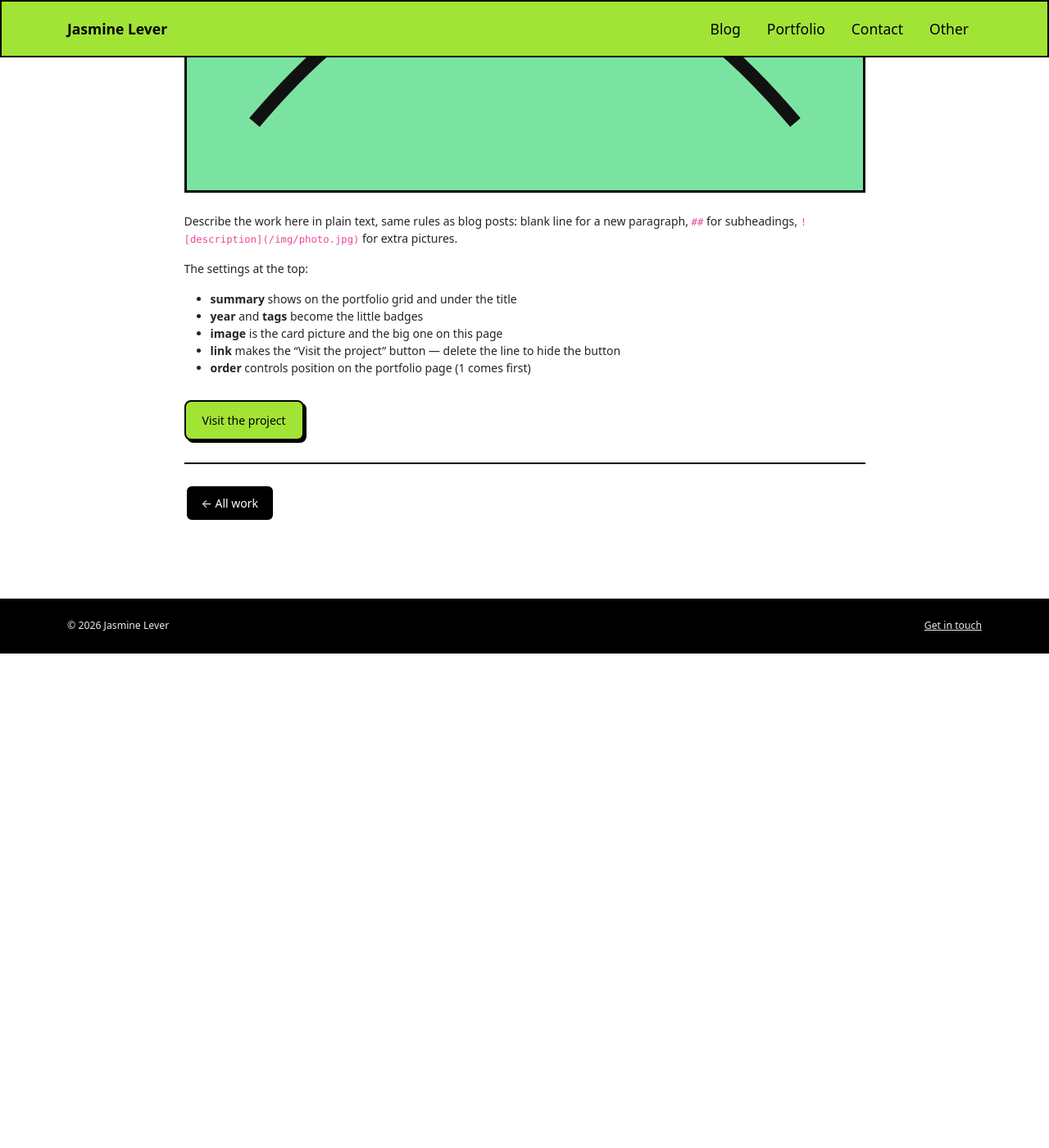
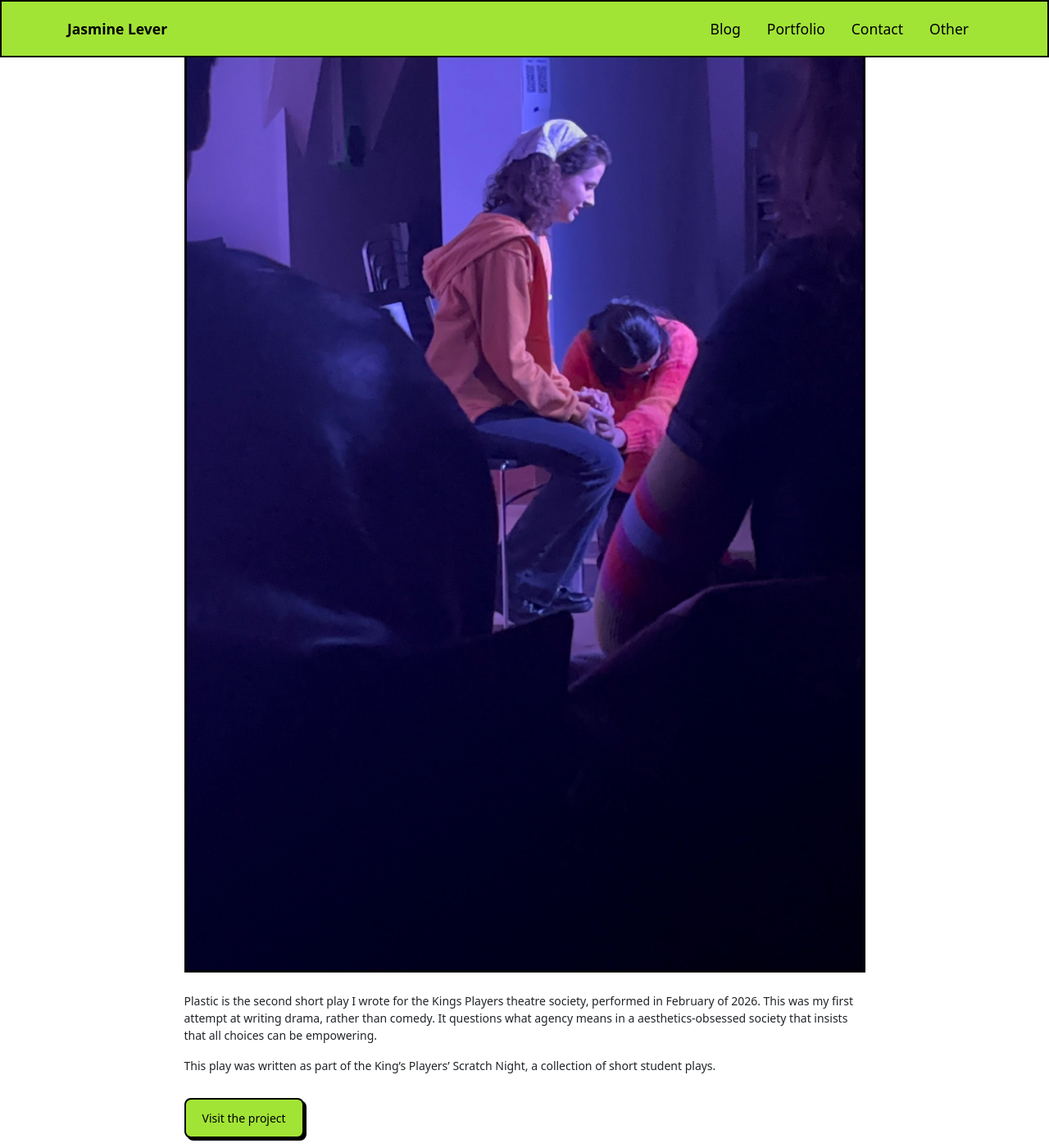
Before and after one commit to jasminelx/jasminelx.github.io, a Jekyll site: the page built from _projects/project-three.md, in a window 1280 px wide and 1400 px high, scrolled down 567 px. Shown: the whole window at 82% size. Built offline with Jekyll 4.4.1, drawn with Linux system fonts in a browser that asks for light colours; before the commit the page ends 1364 px from its top, so only the background shows below that; some of the changed text lies outside the part shown.

Commit message:
Update project-three.md

```diff
--- a/_projects/project-three.md
+++ b/_projects/project-three.md
@@ -1,21 +1,13 @@
 ---
-title: Project Three
-summary: One line about what this is.
+title: Plastic
+summary: A 15-minute play
 year: 2026
-tags: [Type of thing, Made with what]
-image: /img/placeholder-3.svg
-link: https://example.com
+tags: [Theatre]
+image: /img/plastic.jpg
+link: https://docs.google.com/document/d/e/2PACX-1vT8l7VmGR2IomwiRSRRn-unqPwcC0jg1xSoHY0KUq7aoD14kshnbV21DhRmPEESs8KlDrIX0ibnx5Q3/pub
 order: 3
 ---
 
-Describe the work here in plain text, same rules as blog posts: blank line for
-a new paragraph, `##` for subheadings, `![description](/img/photo.jpg)` for
-extra pictures.
+Plastic is the second short play I wrote for the Kings Players theatre society, performed in February of 2026. This was my first attempt at writing drama, rather than comedy. It questions what agency means in a aesthetics-obsessed society that insists that all choices can be empowering.
 
-The settings at the top:
-
-- **summary** shows on the portfolio grid and under the title
-- **year** and **tags** become the little badges
-- **image** is the card picture and the big one on this page
-- **link** makes the "Visit the project" button — delete the line to hide the button
-- **order** controls position on the portfolio page (1 comes first)
+This play was written as part of the King's Players' Scratch Night, a collection of short student plays.
```
